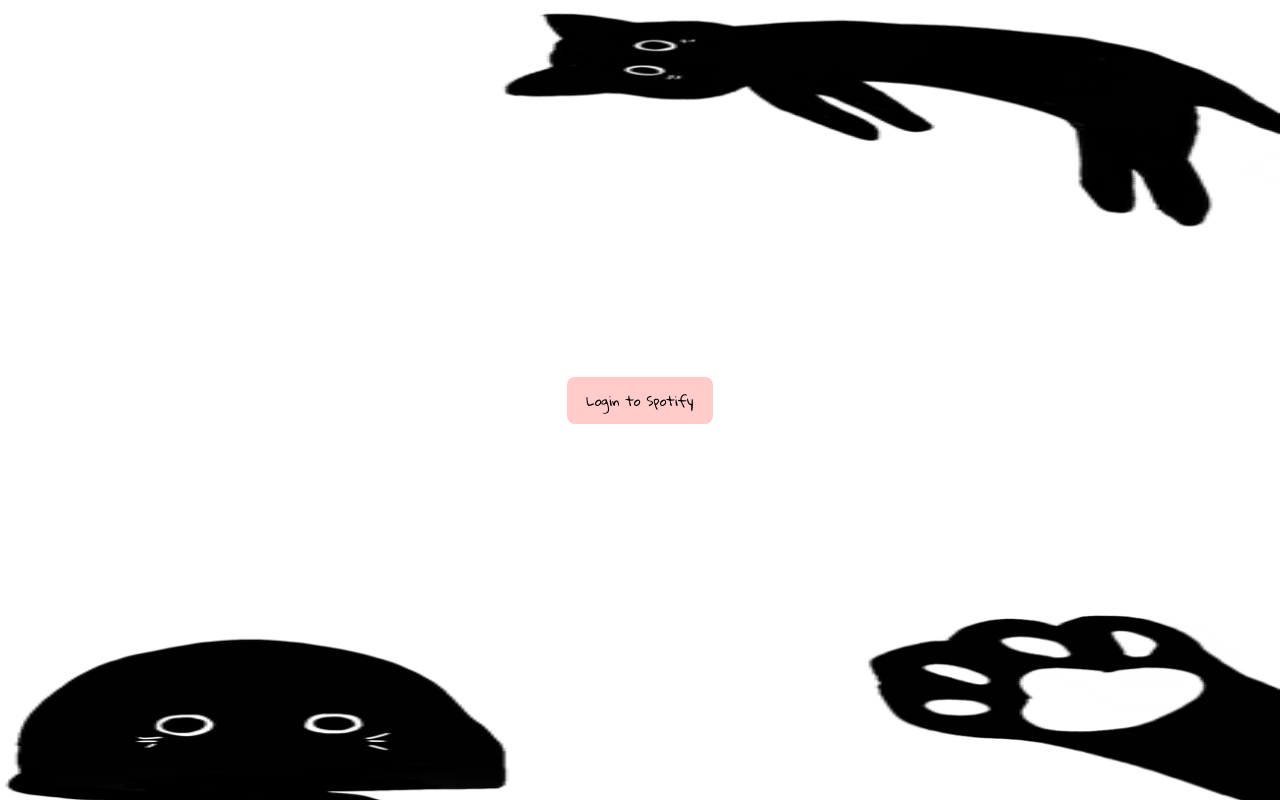
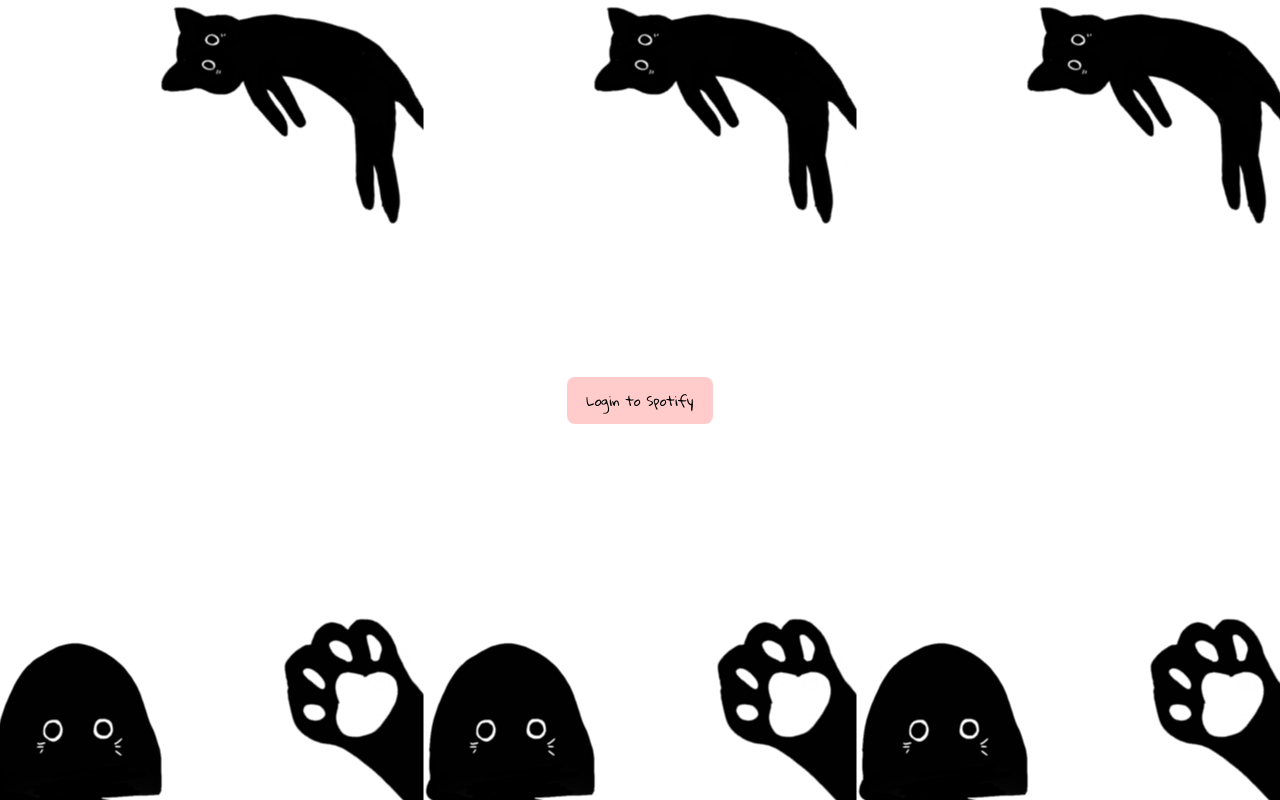
Before and after one commit to paulamanosalva/kittenfy-app, a React (Vite) app: page / in a window 1280 px wide. Built offline with nearby package versions, Linux system fonts and the light colour scheme.

Commit message:
desktop background adjustment

```diff
--- a/src/index.css
+++ b/src/index.css
@@ -62,3 +62,10 @@
 body:has(.artists-list) {
   align-items: flex-start;
 }
+
+@media (min-width: 768px) {
+  body {
+    background-size: auto;
+    background-position: center;
+  }
+}
```
